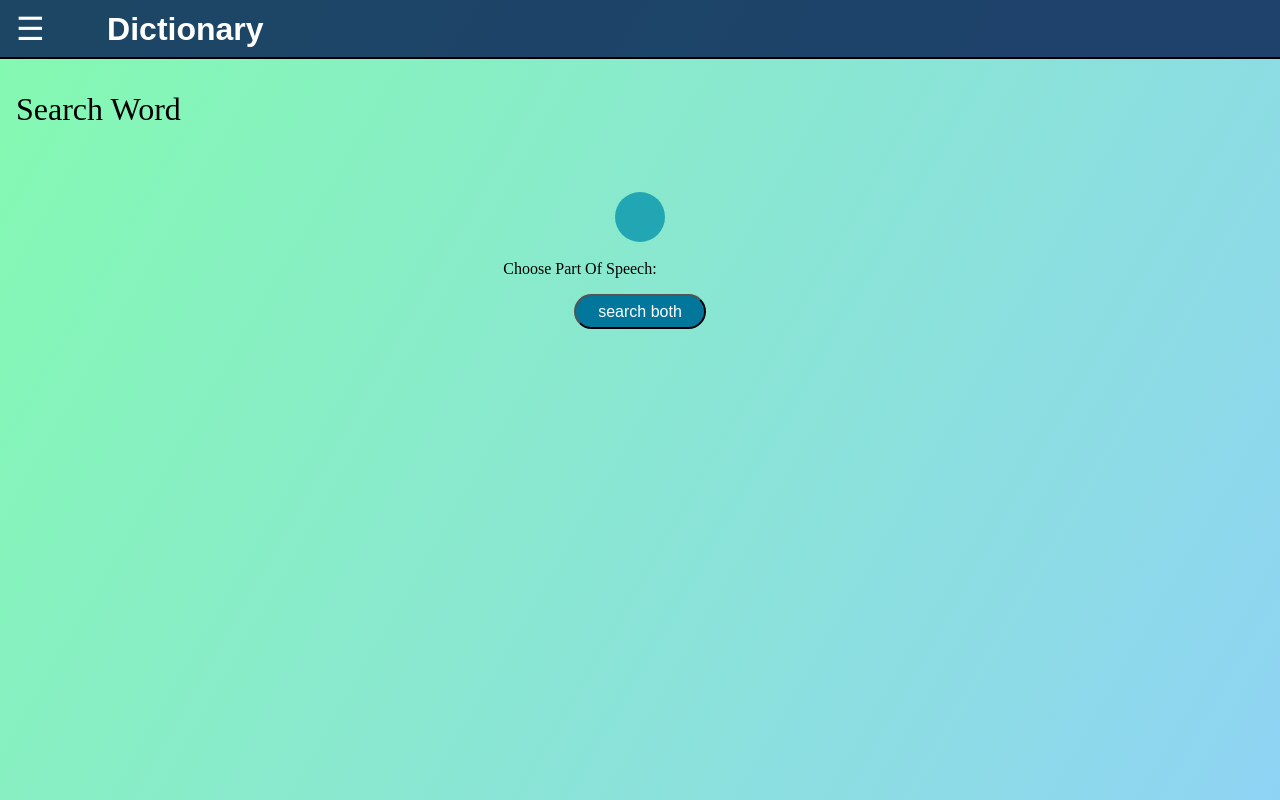
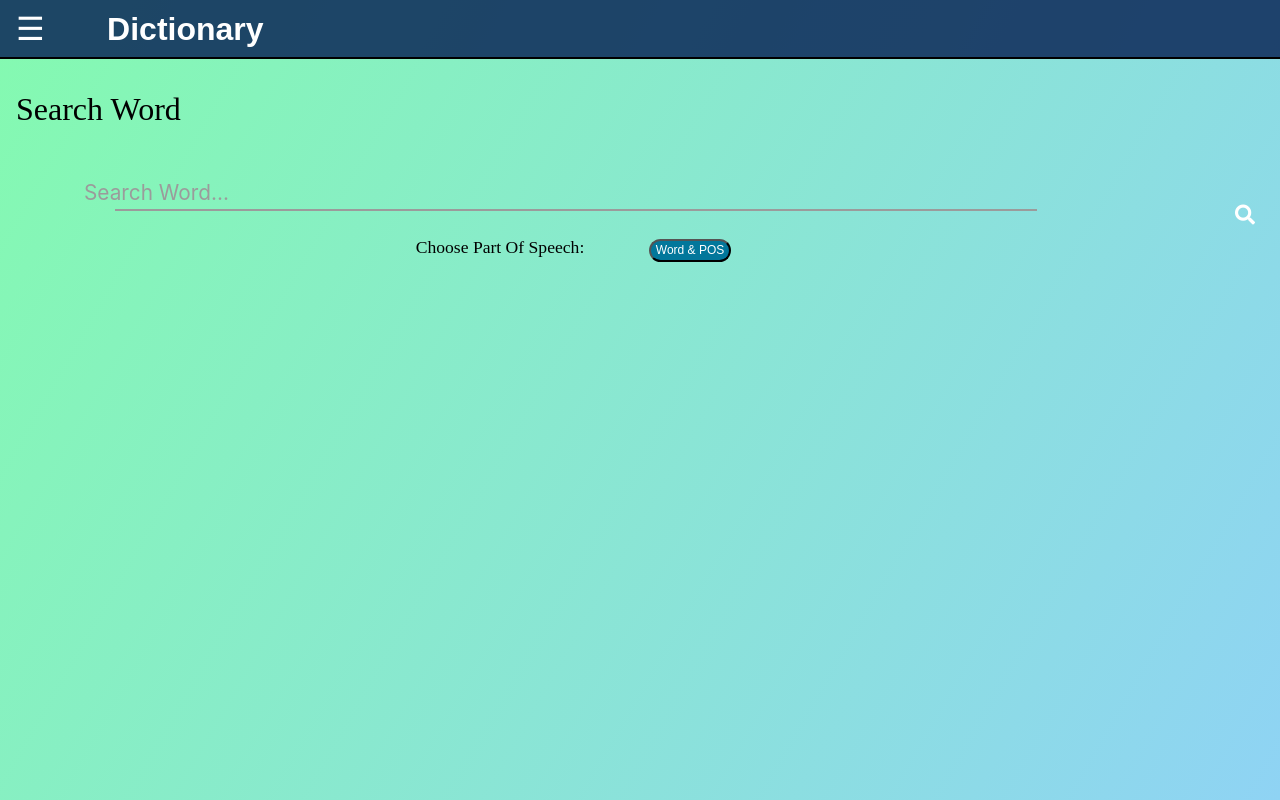
Before and after one commit to yakovcohen4/AWS-Dictionary-Front, a React (Create React App) app: page /word/1 in a window 1280 px wide. Built offline with nearby package versions, Linux system fonts and the light colour scheme.

Commit message:
#More style

```diff
--- a/src/Components/HomePage.tsx
+++ b/src/Components/HomePage.tsx
@@ -2,8 +2,22 @@ const HomePage = () => {
   return (
     <div className="homepage-div">
       <h3 className="headers-h5">Home Page</h3>
-      <div>
-        <p>In my dictionary you can search by:</p>
+      <div className="para">
+        <span>
+          <p>Welcome to my Dictionary</p>
+          <img
+            src="https://c.tenor.com/JlDEHKKYppEAAAAi/dictionaries-research.gif"
+            alt="dictionary"
+            width={150}
+            height={150}
+            style={{
+              position: 'relative',
+              left: '50%',
+              transform: 'translateX(-50%)',
+            }}
+          />
+          <p>In my dictionary you can search by:</p>
+        </span>
         <ul>
           <li>Word</li>
           <li>Word with a specific part of speech</li>
--- a/src/Components/SearchWord.tsx
+++ b/src/Components/SearchWord.tsx
@@ -65,17 +65,34 @@ function SearchWord() {
   return (
     <form id={'form-word'} onSubmit={e => handleSubmit(e)}>
       <h3 className="headers-h5">Search Word</h3>
-      {/* <button onClick={e => handleSubmit(e)} className="btn-search">
+      <button
+        onClick={e => handleSubmit(e)}
+        className="btn-search"
+        id="search-word-btn"
+      >
         <i className="fas fa-search"></i>
-      </button> */}
+      </button>
       <div className="search-box">
         <input
+          type="input"
+          className="form__field"
+          placeholder="Type to Search..."
+          name="name"
+          value={word ? word : ''}
+          onChange={e => handleChange(e)}
+          id="name"
+          required
+        />
+        <label htmlFor="name" className="form__label">
+          Search Word...
+        </label>
+        {/* <input
           type="text"
           className="input-search"
           placeholder="Type to Search..."
           value={word ? word : ''}
           onChange={e => handleChange(e)}
-        ></input>
+        ></input> */}
         <ul className="choose-pos">
           <li>
             Choose Part Of Speech:
@@ -92,12 +109,13 @@ function SearchWord() {
             </ul>
           </li>
         </ul>
-        <span className="part-result">{PartOfSpeech}</span>
+        <span className="part-result" id="word-part-result">
+          {PartOfSpeech}
+        </span>
+        <button className="search-both" onClick={e => handleClick(e)}>
+          Word & POS
+        </button>
       </div>
-
-      <button className="search-both" onClick={e => handleClick(e)}>
-        search both
-      </button>
 
       {loading && <h2 className="animate">Loading</h2>}
       {Items &&
--- a/src/index.scss
+++ b/src/index.scss
@@ -41,7 +41,7 @@ form .headers-h5 {
 
 /* search-word */
 .search-box {
-  margin-top: 5%;
+  margin: 0% 15% 0% 5%;
   position: relative;
 }
 
@@ -191,7 +191,11 @@ form {
     font-size: 1.2rem;
   }
 }
-
+// part-result on search word
+#word-part-result {
+  margin-left: 8.9em;
+  margin-top: -2em;
+}
 a {
   text-decoration: none;
 
@@ -246,9 +250,11 @@ ul li ul li a {
 }
 
 // mustttt!!!
+// search word
 .choose-pos {
-  margin-left: -10em;
+  margin-left: -12em;
   li {
+    font-size: 1.1rem;
     list-style: none;
     margin: 0 auto;
     // margin-left: -2em;
@@ -274,6 +280,8 @@ ul li ul li a {
   }
 
   li ul {
+    width: 70%;
+    font-size: 0.9rem;
     visibility: hidden;
     opacity: 0;
     position: absolute;
@@ -348,9 +356,12 @@ button.search-both {
   position: relative;
   background-color: rgb(2, 119, 155);
   border-radius: 4em;
-  font-size: 16px;
+  font-size: 12px;
   color: white;
-  padding: 0.4em 1.4em;
+  padding: 0.2em 0.4em;
+  margin-left: 19em;
+  // margin-top: -1em;
+  top: -3em;
   cursor: pointer;
   user-select: none;
   text-align: center;
@@ -451,21 +462,100 @@ button.search-both:active {
   div {
     margin: 10px;
     padding: 0.5px;
+    span {
+      margin-top: 1.5em;
+      p {
+        font-family: 'Roboto', sans-serif;
+        font-size: 1.2em;
+        font-weight: 300;
+        margin: 0;
+        margin-left: 0.5em;
+        // padding: 5px;
+      }
+    }
     box-shadow: rgba(0, 0, 0, 0.24) 0px 3px 8px;
-    p {
-      font-family: 'Roboto', sans-serif;
-      font-size: 1.2em;
-      font-weight: 300;
-      margin-left: 0.2em;
-    }
     ul {
       list-style-type: none;
       padding-left: 10px;
       li {
         margin-bottom: 5px;
+        margin-left: 5px;
+        margin-right: 10px;
+        // color: black;
+        font-weight: 500;
         // font-family: arvo;
-        // border-bottom: #22a6b3 1px solid;
+        border-bottom: #22a6b3 1px solid;
       }
     }
   }
 }
+
+// search word
+$primary: #11998e;
+$secondary: #38ef7d;
+$white: #fff;
+$gray: #9b9b9b;
+
+.form__field {
+  // position: relative;
+  margin: 10px 10px;
+  // top: 190px;
+  // left: 20px;
+  font-family: inherit;
+  width: 90%;
+  border: 0;
+  border-bottom: 2px solid $gray;
+  outline: 0;
+  font-size: 1.3rem;
+  color: black;
+  padding: 7px 0;
+  background: transparent;
+  transition: border-color 0.2s;
+
+  &::placeholder {
+    color: transparent;
+  }
+
+  &:placeholder-shown ~ .form__label {
+    font-size: 1.3rem;
+    cursor: text;
+    top: 20px;
+  }
+}
+
+.form__label {
+  position: absolute;
+  left: 20px;
+  top: -5px;
+  display: block;
+  transition: 0.2s;
+  font-size: 1rem;
+  color: $gray;
+}
+
+.form__field:focus {
+  ~ .form__label {
+    position: absolute;
+    top: -5px;
+    display: block;
+    transition: 0.2s;
+    font-size: 1rem;
+    color: $primary;
+    font-weight: 600;
+  }
+  padding-bottom: 6px;
+  font-weight: 600;
+  border-width: 3px;
+  border-image: linear-gradient(to right, $primary, $secondary);
+  border-image-slice: 1;
+}
+/* reset input */
+.form__field {
+  &:required,
+  &:invalid {
+    box-shadow: none;
+  }
+}
+#search-word-btn {
+  top: 190px;
+}
```
